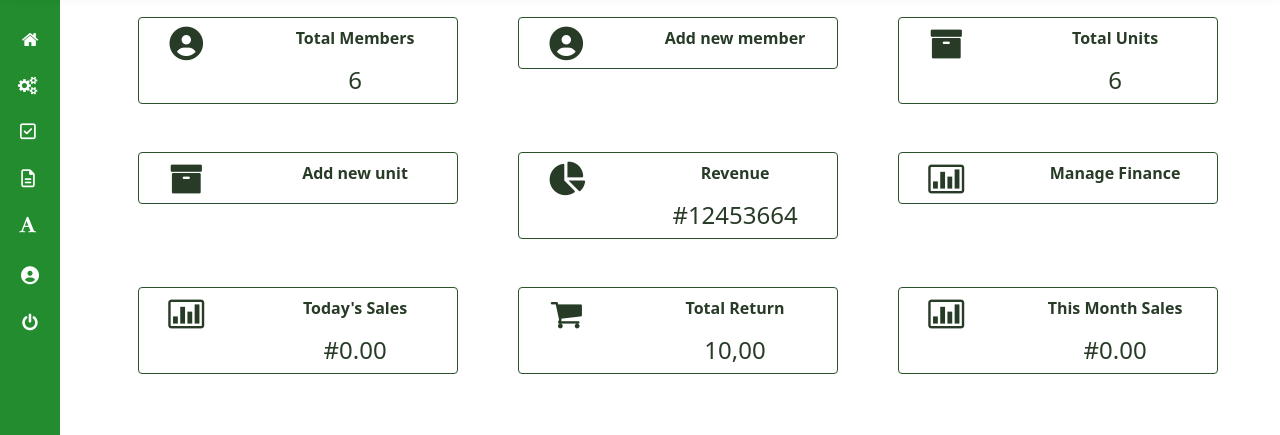
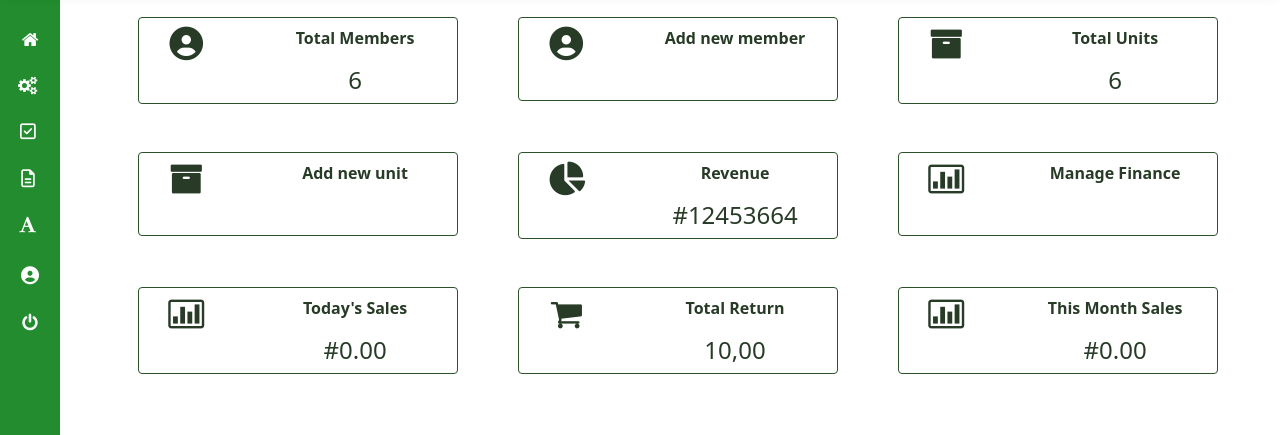
Before and after one commit to valuemaxcodershub/membership-portal, a Flask app: page /admin/home in a window 1280 px wide. Shown: the part 75-510 px from the top of the page. Run offline with Flask 2, Linux system fonts and the light colour scheme; a user stored in the database is signed in; data comes from the database, SQL or seed files in the repository; some libraries are stand-ins or nearby versions; some web fonts are replaced.

Commit message:
updated index

```diff
--- a/membership/templates/index.html
+++ b/membership/templates/index.html
@@ -1,5 +1,10 @@
 {% extends "dashboard_layout.html" %}
 {% block content %}
+			<style>
+				#glory{
+					padding-bottom: 2em;
+				}
+			</style>
 			<div class="container">
 
 			<div class=" glo">
@@ -22,7 +27,7 @@
 						</div>
 					</a>
 					<a class="col-sm-4 col-md-4" id="glooo" href='{{ url_for("admins.register_member") }}'>
-						<div class="glory">
+						<div class="glory" id="glory">
 							<div class="row">
 								<div class="col-sm-6 col-md-4">
 									<div class="gluy">
@@ -62,7 +67,7 @@
 				<div class="row">
 
 					<a class="col-sm-4 col-md-4" id="glooo" href='{{ url_for("admins.register_unit") }}'>
-						<div class="glory">
+						<div class="glory" id="glory">
 							<div class="row">
 								<div class="col-sm-6 col-md-4">
 									<div class="gluy">
@@ -95,7 +100,7 @@
 						</div>
 					</a>
 					<a class="col-sm-4 col-md-4" id="glooo" href='#'>
-						<div class="glory">
+						<div class="glory" id="glory">
 							<div class="row">
 								<div class="col-sm-6 col-md-4">
 									<div class="gluy">
```
